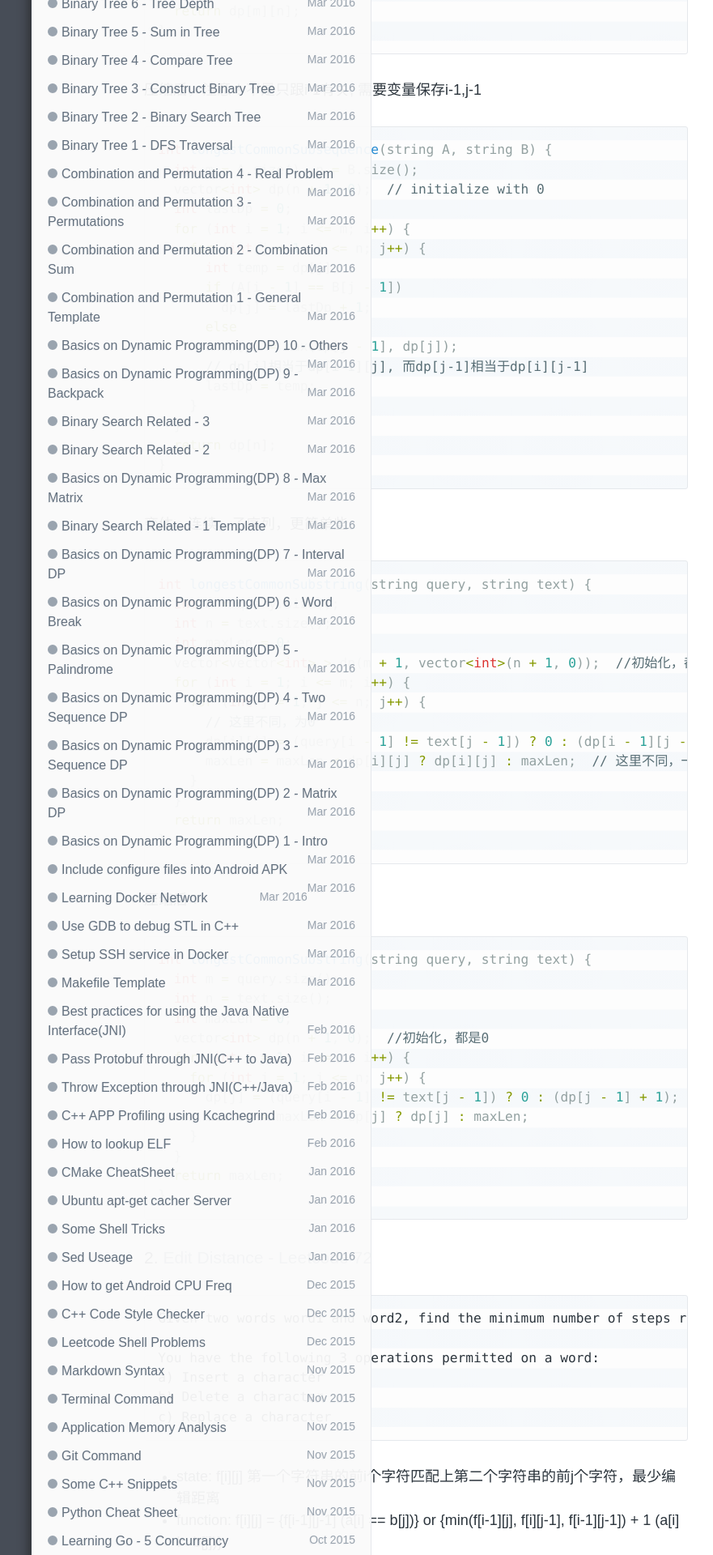
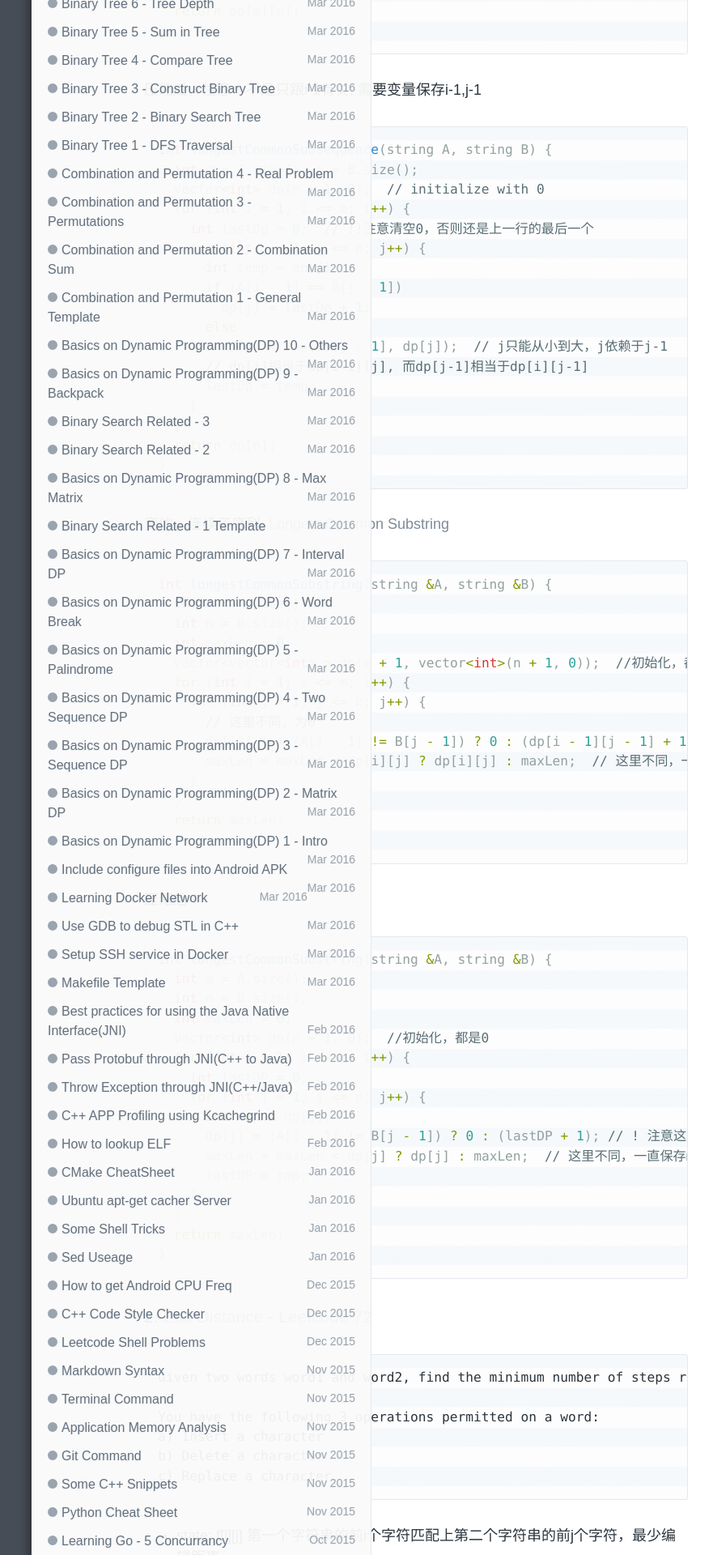
Before and after one commit to wykvictor/wykvictor.github.io, a Jekyll site: the page built from _posts/algorithm/2016-03-20-Dynamic-Programming-4.md, in a window 1280 px wide. Shown: the part 975-2895 px from the top of the page at 81% size, without its empty margins (126-1007 px from the left). Built offline with Jekyll 4.4.1, drawn with Linux system fonts in a browser that asks for light colours; some of the changed text lies outside the part shown.

Commit message:
finish update dp-4 md: 2 sequence dp

````diff
--- a/_posts/algorithm/2016-03-20-Dynamic-Programming-4.md
+++ b/_posts/algorithm/2016-03-20-Dynamic-Programming-4.md
@@ -44,14 +44,14 @@
 int longestCommonSubsequence(string A, string B) {
   int m = A.size(), n = B.size();
   vector<int> dp(n + 1, 0);  // initialize with 0
-  int lastDp = 0;
   for (int i = 1; i <= m; i++) {
+    int lastDp = 0;  // !!注意清空0，否则还是上一行的最后一个
     for (int j = 1; j <= n; j++) {
       int temp = dp[j];
       if (A[i - 1] == B[j - 1])
         dp[j] = lastDp + 1;
       else
-        dp[j] = max(dp[j - 1], dp[j]);
+        dp[j] = max(dp[j - 1], dp[j]);  // j只能从小到大，j依赖于j-1
       // dp[j]相当于dp[i-1][j], 而dp[j-1]相当于dp[i][j-1]
       lastDp = temp;
     }
@@ -59,17 +59,17 @@
   return dp[n];
 }
 {% endhighlight %}
-变体，连续，子序列，更简单些
+变体，连续子序列, [Longest Common Substring](http://www.jiuzhang.com/solutions/longest-common-substring/)
 {% highlight C++ %}
-int longestCommonSubstring(string query, string text) {
-  int m = query.size();
-  int n = text.size();
+int longestCommonSubstring(string &A, string &B) {
+  int m = A.size();
+  int n = B.size();
   int maxLen = 0;
   vector<vector<int> > dp(m + 1, vector<int>(n + 1, 0));  //初始化，都是0
   for (int i = 1; i <= m; i++) {
     for (int j = 1; j <= n; j++) {
       // 这里不同，为0
-      dp[i][j] = (query[i - 1] != text[j - 1]) ? 0 : (dp[i - 1][j - 1] + 1);
+      dp[i][j] = (A[i - 1] != B[j - 1]) ? 0 : (dp[i - 1][j - 1] + 1);
       maxLen = maxLen < dp[i][j] ? dp[i][j] : maxLen;  // 这里不同，一直保存max
     }
   }
@@ -78,15 +78,18 @@
 {% endhighlight %}
 压缩后：
 {% highlight C++ %}
-int longestCommonSubstring(string query, string text) {
-  int m = query.size();
-  int n = text.size();
+int longestCommonSubstring(string &A, string &B) {
+  int m = A.size();
+  int n = B.size();
   int maxLen = 0;
   vector<int> dp(n + 1, 0);  //初始化，都是0
   for (int i = 1; i <= m; i++) {
+    int lastDP = 0;
     for (int j = 1; j <= n; j++) {
-      dp[j] = (query[i - 1] != text[j - 1]) ? 0 : (dp[j - 1] + 1);
-      maxLen = maxLen < dp[j] ? dp[j] : maxLen;
+      int tmp = dp[j];
+      dp[j] = (A[i - 1] != B[j - 1]) ? 0 : (lastDP + 1); // ! 注意这里不是dp[j-1]
+      maxLen = maxLen < dp[j] ? dp[j] : maxLen;  // 这里不同，一直保存max
+      lastDP = tmp;
     }
   }
   return maxLen;
@@ -110,46 +113,40 @@
 
 {% highlight C++ %}
 int minDistance(string word1, string word2) {
-    int m=word1.size(), n=word2.size();
-    vector<vector<int> > dp(m+1, vector<int>(n+1, INT_MAX));
-    for(int i=0; i<=m; i++)     //初始化,有0个
-        dp[i][0] = i;
-    for(int i=0; i<=n; i++)     //初始化
-        dp[0][i] = i;
-
-    for(int i=1; i<=m; i++) {
-        for(int j=1; j<=n; j++) {
-            if(word1[i-1] == word2[j-1])
-                dp[i][j] = dp[i-1][j-1];
-            else
-                dp[i][j] = min(min(dp[i][j-1], dp[i-1][j]), dp[i-1][j-1]) + 1;
-        }
+  int m = word1.size(), n = word2.size();
+  vector<vector<int> > dp(m + 1, vector<int>(n + 1, INT_MAX));
+  for (int i = 0; i <= m; i++) dp[i][0] = i;
+  for (int i = 0; i <= n; i++) dp[0][i] = i;
+  for (int i = 1; i <= m; i++) {
+    for (int j = 1; j <= n; j++) {
+      if (word1[i - 1] == word2[j - 1])
+        dp[i][j] = dp[i - 1][j - 1];
+      else
+        dp[i][j] = min(min(dp[i - 1][j], dp[i][j - 1]), dp[i - 1][j - 1]) + 1;
     }
-    return dp[m][n];
+  }
+  return dp[m][n];
 }
 {% endhighlight %}
 压缩一维: 注意保存i-1 j-1
 {% highlight C++ %}
 int minDistance(string word1, string word2) {
-    int m=word1.size(), n=word2.size();
-    vector<int> dp(n+1, INT_MAX);
-    for(int i=0; i<=n; i++)     //初始化
-        dp[i] = i;
-
-    int lastDp=0;           //额外用一个变量记录 f[i-1][j-1]
-    for(int i=1; i<=m; i++) {
-        lastDp = dp[0]; //每次初始化为第一个
-        dp[0] = i;
-        for(int j=1; j<=n; j++) {
-            int temp = dp[j];
-            if(word1[i-1] == word2[j-1])
-                dp[j] = lastDp;
-            else
-                dp[j] = min(min(dp[j-1], dp[j]), lastDp) + 1;
-            lastDp = temp;
-        }
+  int m = word1.size(), n = word2.size();
+  vector<int> dp(n + 1, INT_MAX);
+  for (int i = 0; i <= n; i++) dp[i] = i;
+  for (int i = 1; i <= m; i++) {
+    int lastDP = dp[0];  // 这两句顺序不能搞错，先记录lastDP(上一轮的)!!
+    dp[0] = i;
+    for (int j = 1; j <= n; j++) {
+      int tmp = dp[j];
+      if (word1[i - 1] == word2[j - 1])
+        dp[j] = lastDP;
+      else
+        dp[j] = min(min(dp[j], dp[j - 1]), lastDP) + 1;
+      lastDP = tmp;
     }
-    return dp[n];
+  }
+  return dp[n];
 }
 {% endhighlight %}
 
@@ -173,31 +170,51 @@
 
 {% highlight C++ %}
 bool isInterleave(string s1, string s2, string s3) {
-    if (s3.length() != s1.length() + s2.length())   //直接错误
-        return false;
-    int m=s1.length(), n=s2.length();
-    vector<vector<bool>> dp(m+1, vector<bool>(n+1, false));
-    //初始化，2条边
-    dp[0][0] = true;
-    for(int i = 1; i <= m; i++) {
-        if(s1[i-1] == s3[i-1])  dp[i][0] = true;
-        else    break;  //只要有1个不等于，就break
-    }
-    for(int i = 1; i <= n; i++) {
-        if(s2[i-1] == s3[i-1])  dp[0][i] = true;
-        else    break;  //只要有1个不等于，就break
-    }
-    //开始算
-    for (int i = 1; i <= m; i++) {
-        for(int j = 1; j <= n; j++) {
-            dp[i][j] = ((s1[i-1] == s3[i+j-1]) && dp[i-1][j])
-                    || ((s2[j-1] == s3[i+j-1]) && dp[i][j-1]);
-        }
-    }
-    return dp[m][n];
+  if (s3.length() != s1.length() + s2.length())  //直接错误
+    return false;
+  int m = s1.length(), n = s2.length();
+  vector<vector<bool>> dp(m + 1, vector<bool>(n + 1, false));
+  //初始化，2条边
+  dp[0][0] = true;
+  for (int i = 1; i <= m; i++) {
+    if (s1[i - 1] == s3[i - 1])  dp[i][0] = true;
+    else  break;  //只要有1个不等于，就break
+  }
+  for (int i = 1; i <= n; i++) {
+    if (s2[i - 1] == s3[i - 1])  dp[0][i] = true;
+    else  break;  //只要有1个不等于，就break
+  }
+  //开始算
+  for (int i = 1; i <= m; i++) {
+    for (int j = 1; j <= n; j++)
+      dp[i][j] = ((s1[i - 1] == s3[i + j - 1]) && dp[i - 1][j]) ||
+                 ((s2[j - 1] == s3[i + j - 1]) && dp[i][j - 1]);
+  }
+  return dp[m][n];
 }
 {% endhighlight %}
-压缩：稍微复杂，以后再说，网上有答案
+压缩：
+{% highlight C++ %}
+bool isInterleave(string s1, string s2, string s3) {
+  if (s3.length() != s1.length() + s2.length())  //直接错误
+    return false;
+  int m = s1.length(), n = s2.length();
+  vector<bool> dp(n + 1, false);
+  //初始化，2条边
+  dp[0] = true;
+  for (int i = 1; i <= n; i++) {
+    if (s2[i - 1] == s3[i - 1])  dp[i] = true;
+    else  break;  //只要有1个不等于，就break
+  }
+  //开始算
+  for (int i = 1; i <= m; i++) {
+    for (int j = 1; j <= n; j++)
+      dp[j] = ((s1[i - 1] == s3[i + j - 1]) && dp[j]) ||
+              ((s2[j - 1] == s3[i + j - 1]) && dp[j - 1]);
+  }
+  return dp[n];
+}
+{% endhighlight %}
 
 ### 4. [Distinct Subsequence - Leetcode115 Hard](https://leetcode.com/problems/distinct-subsequences/)
 ```
@@ -216,43 +233,61 @@
 * intialize: f[i][0]=1, f[0][i] = 0 (i>0)
 * answer: f[a.length()][b.length()]
 
+求方案总数，用DP，dfs做，大数据会超时
 {% highlight C++ %}
-int numDistinct(string S, string T) {
-    //dfs做，大数据会超时；题目意思，S中怎么删除，能变到T；用DP
-    int M=S.size(), N=T.size();
-    if(M == 0 && N == 0)    return 1;
-    else if(M < N)  return 0;
+int numDistinct(string &S, string &T) {
+  int M = S.size(), N = T.size();
+  if (M == 0 && N == 0)  return 1;
+  else if (M < N)  return 0;
 
-    vector<vector<int> > dp(M+1, vector<int>(N+1, 0));
-    for(int i=0; i<=M; i++)   //初始化
-        dp[i][0] = 1;
-    for(int i=1; i<=N; i++) //0,0是1!!
-        dp[0][i] = 0;
-    for (int i = 1; i <= M; i++) {
-        for (int j = 1; j <= N; j++) {
-            if (S[i-1] == T[j-1])   //若 S[i]==T[j]，则可以使用 S[i]，是二者的和
-                dp[i][j] = dp[i-1][j] + dp[i-1][j-1];
-            else
-                dp[i][j] = dp[i-1][j];  //不能使用S[i]，则等于i-1到j的种类数
-        }
+  vector<vector<int> > dp(M + 1, vector<int>(N + 1, 0));
+  //初始化
+  for (int i = 0; i <= M; i++) dp[i][0] = 1;
+  for (int i = 1; i <= N; i++) dp[0][i] = 0;  // 0,0是1!!
+  for (int i = 1; i <= M; i++) {
+    for (int j = 1; j <= N; j++) {
+      if (S[i - 1] == T[j - 1])  //若 S[i]==T[j]，则可以使用 S[i]，是二者的和
+        dp[i][j] = dp[i - 1][j] + dp[i - 1][j - 1];
+      else
+        dp[i][j] = dp[i - 1][j];  //不能使用S[i]，则等于i-1到j的种类数
     }
-    return dp[M][N];
+  }
+  return dp[M][N];
 }
 {% endhighlight %}
-压缩一维： 不太好理解
+压缩一维：
 {% highlight C++ %}
+int numDistinct(string &S, string &T) {
+  int M = S.size(), N = T.size();
+  if (M == 0 && N == 0)  return 1;
+  else if (M < N)  return 0;
+
+  vector<int> dp(N + 1, 0);
+  dp[0] = 1;  // 初始化  0,0是1!!
+  for (int i = 1; i <= M; i++) {
+    int lastDP = 1;
+    for (int j = 1; j <= N; j++) {
+      int tmp = dp[j];
+      if (S[i - 1] == T[j - 1])  //若 S[i]==T[j]，则可以使用 S[i]，是二者的和
+        dp[j] = dp[j] + lastDP;
+      lastDP = tmp;
+    }
+  }
+  return dp[N];
+}
+// 进一步优化，倒着来
 int numDistinct(string S, string T) {
-    int M=S.size(), N=T.size();
-    if(M == 0 && N == 0)    return 1;
-    else if(M < N)  return 0;
-    vector<int> dp(N+1, 0);
-    dp[0] = 1;
-    for (int i = 0; i < M; i++) {
-        for (int j = N-1; j >= 0; j--) {    //压缩后，从后往前，避免覆盖
-            if (S[i] == T[j])   //若 S[i]==T[j]，则可以使用 S[i]，是二者的和
-                dp[j+1] = dp[j] + dp[j+1];
-        }
+  int M = S.size(), N = T.size();
+  if (M == 0 && N == 0)  return 1;
+  else if (M < N)  return 0;
+  vector<int> dp(N + 1, 0);
+  dp[0] = 1;
+  for (int i = 1; i <= M; i++) {
+    for (int j = N; j >= 1; j--) {  //压缩后，从后往前，避免覆盖
+      if (S[i - 1] == T[j - 1])  //若 S[i]==T[j]，则可以使用 S[i]，是二者的和
+        dp[j] = dp[j - 1] + dp[j];  // 区别，用的是上一次的j-1,不需要先算这次的j-1
     }
-    return dp[N];
+  }
+  return dp[N];
 }
 {% endhighlight %}
````
